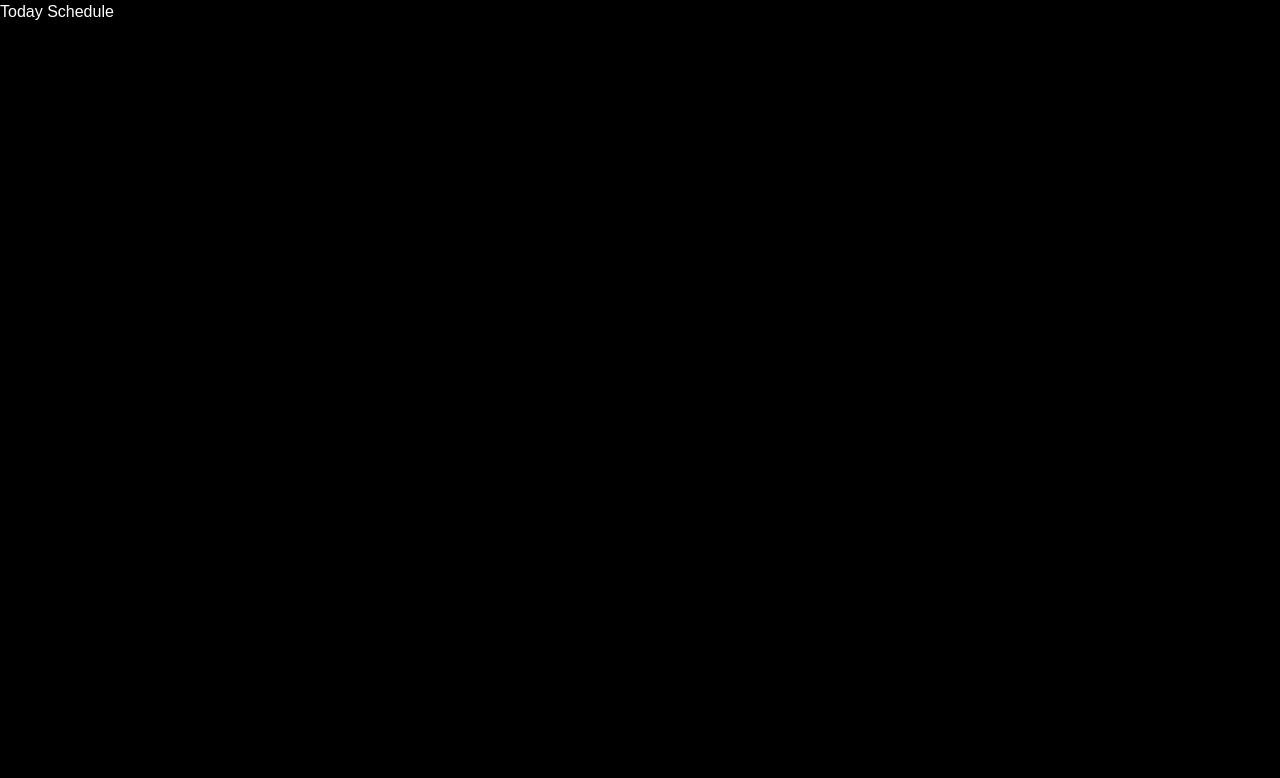
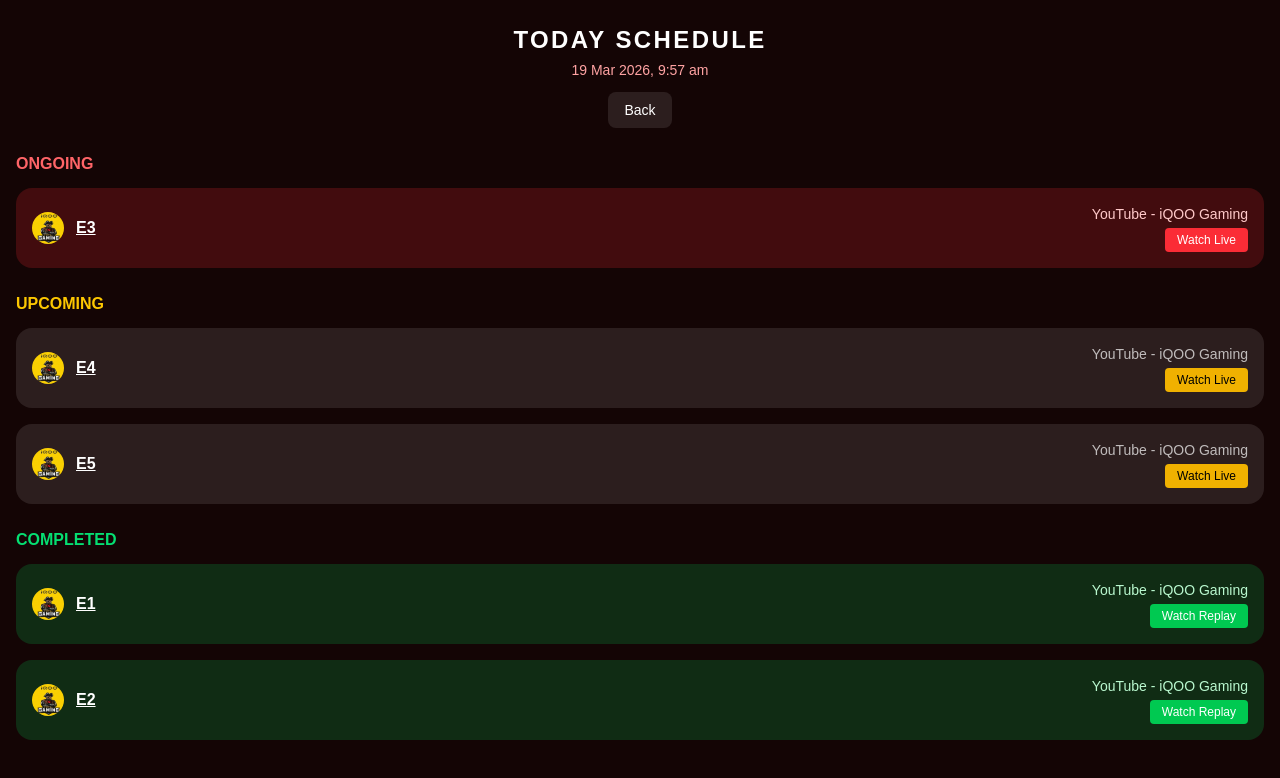
Before and after one commit to abhinavtomar081-art/tg-esport, a Next.js app: page /today-schedule in a window 1280 px wide. Shown: the top 778 px of the page. Built offline with nearby package versions, Linux system fonts and the light colour scheme.

Commit message:
add logo and live time

```diff
--- a/app/today-schedule/page.tsx
+++ b/app/today-schedule/page.tsx
@@ -1,3 +1,176 @@
+"use client";
+
+import Link from "next/link";
+import { useEffect, useState } from "react";
+
+const ongoing = [
+  {
+    name: "E3",
+    logo: "/logo.png",
+    channel: "YouTube - iQOO Gaming",
+    link: "https://youtube.com",
+  },
+];
+
+const upcoming = [
+  {
+    name: "E4",
+    logo: "/logo.png",
+    channel: "YouTube - iQOO Gaming",
+    link: "https://youtube.com",
+  },
+  {
+    name: "E5",
+    logo: "/logo.png",
+    channel: "YouTube - iQOO Gaming",
+    link: "https://youtube.com",
+  },
+];
+
+const completed = [
+  {
+    name: "E1",
+    logo: "/logo.png",
+    channel: "YouTube - iQOO Gaming",
+    link: "https://youtube.com",
+  },
+  {
+    name: "E2",
+    logo: "/logo.png",
+    channel: "YouTube - iQOO Gaming",
+    link: "https://youtube.com",
+  },
+];
+
 export default function TodaySchedulePage() {
-  return <div>Today Schedule</div>;
+  const [time, setTime] = useState("");
+
+  useEffect(() => {
+    const updateTime = () => {
+      const now = new Date();
+      setTime(
+        now.toLocaleString("en-IN", {
+          dateStyle: "medium",
+          timeStyle: "short",
+        })
+      );
+    };
+
+    updateTime();
+    const interval = setInterval(updateTime, 1000);
+
+    return () => clearInterval(interval);
+  }, []);
+
+  return (
+    <div className="min-h-screen bg-[#140505] px-4 pt-6 pb-10 text-white">
+
+      {/* 🔝 Top Bar */}
+      <div className="flex flex-col items-center mb-6">
+
+        <h1 className="font-bold text-lg sm:text-2xl tracking-widest">
+          TODAY SCHEDULE
+        </h1>
+
+        {/* ⏰ Live Time */}
+        <p className="text-sm text-red-300 mt-1">{time}</p>
+
+        <Link href="/" className="mt-3 bg-white/10 px-4 py-2 rounded-lg text-sm">
+          Back
+        </Link>
+      </div>
+
+      {/* 🔴 ONGOING */}
+      <h2 className="text-red-400 font-bold mb-3">ONGOING</h2>
+
+      {ongoing.map((item, i) => (
+        <div key={i} className="bg-red-500/20 p-4 rounded-2xl mb-4 flex justify-between items-center">
+
+          <div className="flex items-center gap-3">
+
+            {/* Logo */}
+            <img src={item.logo} className="w-8 h-8 rounded-full" />
+
+            {/* Event Name clickable */}
+            <Link href={`/event/${item.name}`}>
+              <p className="font-bold underline cursor-pointer">{item.name}</p>
+            </Link>
+
+          </div>
+
+          <div className="text-right">
+            <p className="text-sm text-red-200">{item.channel}</p>
+
+            <a
+              href={item.link}
+              target="_blank"
+              className="inline-block mt-1 bg-red-500 px-3 py-1 rounded text-xs"
+            >
+              Watch Live
+            </a>
+          </div>
+
+        </div>
+      ))}
+
+      {/* 🟡 UPCOMING */}
+      <h2 className="text-yellow-400 font-bold mt-6 mb-3">UPCOMING</h2>
+
+      {upcoming.map((item, i) => (
+        <div key={i} className="bg-white/10 p-4 rounded-2xl mb-4 flex justify-between items-center">
+
+          <div className="flex items-center gap-3">
+            <img src={item.logo} className="w-8 h-8 rounded-full" />
+
+            <Link href={`/event/${item.name}`}>
+              <p className="font-bold underline cursor-pointer">{item.name}</p>
+            </Link>
+          </div>
+
+          <div className="text-right">
+            <p className="text-sm text-white/70">{item.channel}</p>
+
+            <a
+              href={item.link}
+              target="_blank"
+              className="inline-block mt-1 bg-yellow-500 px-3 py-1 rounded text-xs text-black"
+            >
+              Watch Live
+            </a>
+          </div>
+
+        </div>
+      ))}
+
+      {/* 🟢 COMPLETED */}
+      <h2 className="text-green-400 font-bold mt-6 mb-3">COMPLETED</h2>
+
+      {completed.map((item, i) => (
+        <div key={i} className="bg-green-500/20 p-4 rounded-2xl mb-4 flex justify-between items-center">
+
+          <div className="flex items-center gap-3">
+            <img src={item.logo} className="w-8 h-8 rounded-full" />
+
+            <Link href={`/event/${item.name}`}>
+              <p className="font-bold underline cursor-pointer">{item.name}</p>
+            </Link>
+          </div>
+
+          <div className="text-right">
+            <p className="text-sm text-green-200">{item.channel}</p>
+
+            <a
+              href={item.link}
+              target="_blank"
+              className="inline-block mt-1 bg-green-500 px-3 py-1 rounded text-xs"
+            >
+              Watch Replay
+            </a>
+          </div>
+
+        </div>
+      ))}
+
+    </div>
+  );
 }
```
